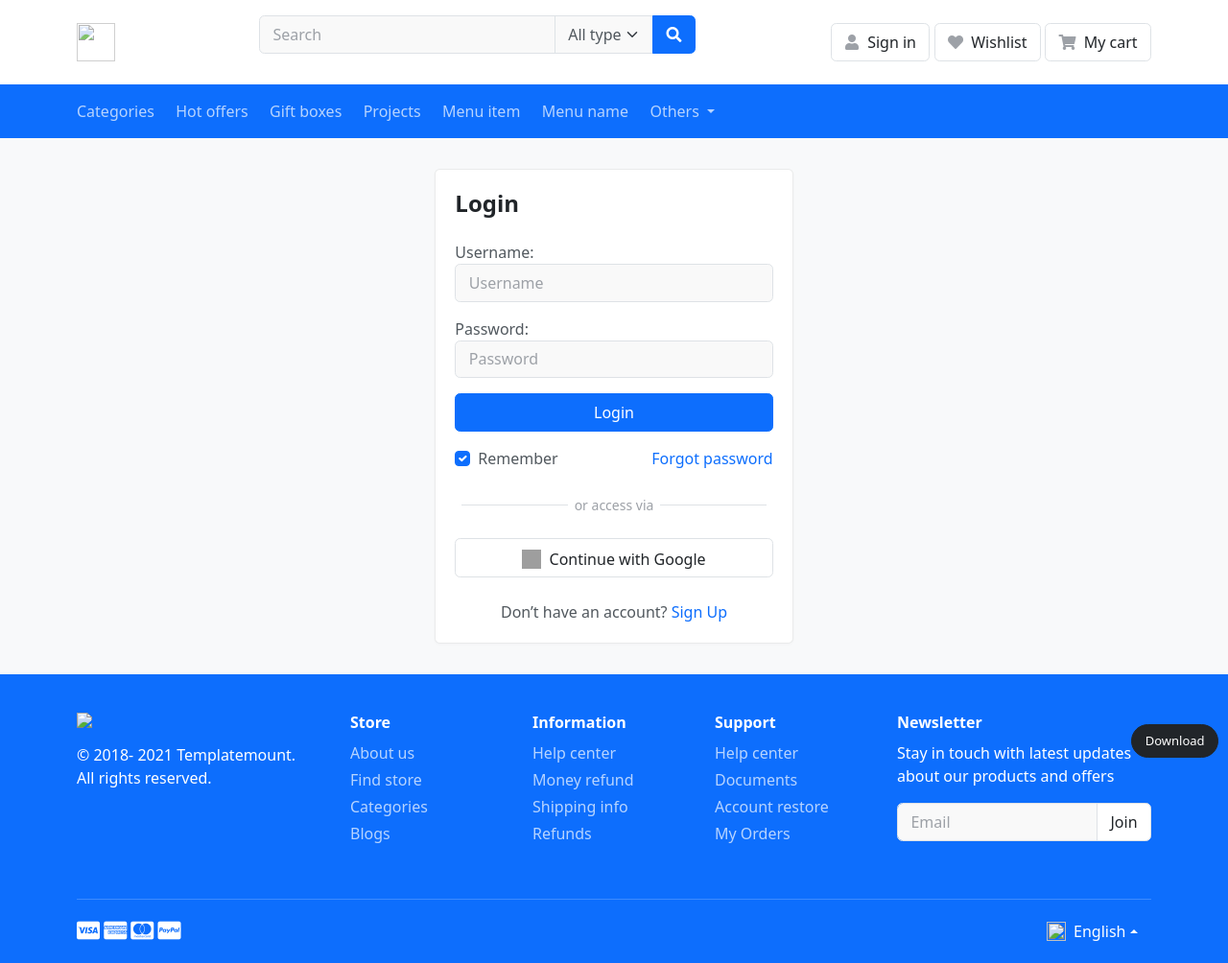
After one commit to mohsensami/django-shop, a Django app: page /accounts/login/ in a window 1280 px wide. The commit adds this page. Shown: the whole page at 96% size. Run offline with Django 4.2, Linux system fonts and the light colour scheme; some libraries are stand-ins or nearby versions; grey boxes are pictures that could not be loaded.

Commit message:
Login Form added and check auth in header

```diff
--- a/accounts/forms.py
+++ b/accounts/forms.py
@@ -39,7 +39,8 @@ class UserRegistrationForm(forms.Form):
     email = forms.EmailField(widget=forms.EmailInput(attrs={'class': 'form-control'}))
     full_name = forms.CharField(label='full name', widget=forms.TextInput(attrs={'class': 'form-control'}))
     phone = forms.CharField(max_length=11, widget=forms.TextInput(attrs={'class': 'form-control'}))
-    password = forms.CharField(widget=forms.PasswordInput(attrs={'class': 'form-control'}))
+    password1 = forms.CharField(widget=forms.PasswordInput(attrs={'class': 'form-control'}))
+    password2 = forms.CharField(label='Confirm Password', widget=forms.PasswordInput(attrs={'class': 'form-control'}))
 
     def clean_email(self):
             email = self.cleaned_data['email']
@@ -55,6 +56,20 @@ class UserRegistrationForm(forms.Form):
             raise ValidationError('This phone number already exists')
         return phone
 
+    def clean(self):
+        cd = super().clean()
+        p1 = cd.get('password1')
+        p2 = cd.get('password2')
+
+        if p1 and p2 and p1 != p2:
+            raise ValidationError('password missmatch!')
+
 
 class VerifyCodeForm(forms.Form):
     code = forms.IntegerField(widget=forms.TextInput(attrs={'class': 'form-control'}))
+
+
+
+class UserLoginForm(forms.Form):
+    username = forms.CharField(widget=forms.TextInput(attrs={'class': 'form-control', 'placeholder': 'Username'}))
+    password = forms.CharField(label='Password', widget=forms.PasswordInput(attrs={'class': 'form-control', 'placeholder': 'Password'}))
--- /dev/null
+++ b/accounts/templates/accounts/login.html
@@ -0,0 +1,20 @@
+{% extends 'base.html' %}
+
+{% block content %}
+<div class="col-md-4 mx-auto card mb-4">
+  <div class="card-body">
+    <h4 class="mb-4">Login</h4>
+  <form method="POST" novalidate>
+    {% csrf_token %}
+    {{ form.as_p }}
+    <input class="btn btn-primary w-100" type="submit" value="Login">
+
+  </form> <!-- form end.// -->
+  <div class="d-flex mb-3"> <label class="form-check me-auto"> <input class="form-check-input" type="checkbox" value="" checked=""> <span class="form-check-label"> Remember </span> </label> <a href="#" class="text-decoration-none">Forgot password</a> </div>
+  <p class="text-divider my-4">or access via</p>
+    <a href="#" class="btn btn-light w-100"> <img src="bootstrap5-ecommerce/images/icons/social/google.svg" height="20" width="20"> <span class="ms-1 align-middle">Continue with Google</span> </a>
+    <p class="mb-0 mt-4 text-center">Don’t have an account? <a href="#">Sign Up</a></p>
+</div>
+  <!-- card-body end.// -->
+</div>
+{% endblock %}
--- a/accounts/urls.py
+++ b/accounts/urls.py
@@ -6,4 +6,5 @@ app_name = 'accounts'
 urlpatterns = [
     path('register/', views.RegisterView.as_view()),
     path('verify/', views.UserRegisterVerifyCodeView.as_view(), name='verify_code'),
+    path('login/', views.LoginView.as_view(), name='login'),
 ]
--- a/accounts/views.py
+++ b/accounts/views.py
@@ -1,10 +1,11 @@
 from django.shortcuts import render, redirect
 from django.views import View
-from .forms import UserRegistrationForm, VerifyCodeForm
+from .forms import UserRegistrationForm, VerifyCodeForm, UserLoginForm
 import random
 from utils import send_otp_code
 from .models import OtpCode, User
 from django.contrib import messages
+from django.contrib.auth import authenticate, login, logout
 
 
 class RegisterView(View):
@@ -26,7 +27,7 @@ class RegisterView(View):
                 'phone_number': form.cleaned_data['phone'],
                 'email': form.cleaned_data['email'],
                 'full_name': form.cleaned_data['full_name'],
-                'password': form.cleaned_data['password'],
+                'password': form.cleaned_data['password1'],
             }
             messages.success(request, 'we sent you a code', 'success')
             return redirect('accounts:verify_code')
@@ -48,7 +49,7 @@ class UserRegisterVerifyCodeView(View):
             cd = form.cleaned_data
             if cd['code'] == code_instance.code:
                 User.objects.create_user(user_session['phone_number'], user_session['email'],
-                                         user_session['full_name'], user_session['password'])
+                                         user_session['full_name'], user_session['password1'])
 
                 code_instance.delete()
                 messages.success(request, 'you registered.', 'success')
@@ -57,3 +58,35 @@ class UserRegisterVerifyCodeView(View):
                 messages.error(request, 'this code is wrong', 'danger')
                 return redirect('accounts:verify_code')
         return redirect('shop:home')
+
+
+class LoginView(View):
+    form_class = UserLoginForm
+    template_name = 'accounts/login.html'
+
+    def setup(self, request, *args, **kwargs):
+        self.next = request.GET.get('next')
+        return super().setup(request, *args, **kwargs)
+
+    def dispatch(self, request, *args, **kwargs):
+        if request.user.is_authenticated:
+            return redirect('shop:home')
+        return super().dispatch(request, *args, **kwargs)
+
+    def get(self, request):
+        form = self.form_class()
+        return render(request, self.template_name, {'form': form})
+
+    def post(self, request):
+        form = self.form_class(request.POST)
+        if form.is_valid():
+            cd = form.cleaned_data
+            user = authenticate(request, username=cd['username'], password=cd['password'])
+            if user is not None:
+                login(request, user)
+                messages.success(request, 'you logged in successfully', 'success')
+                if self.next:
+                    return redirect(self.next)
+                return redirect('shop:home')
+            messages.error(request, 'username or password is wrong', 'warning')
+        return render(request, self.template_name, {'form': form})
--- a/config/settings.py
+++ b/config/settings.py
@@ -129,3 +129,5 @@ STATICFILES_DIRS = [
 DEFAULT_AUTO_FIELD = 'django.db.models.BigAutoField'
 
 AUTH_USER_MODEL = 'accounts.User'
+
+LOGIN_URL = '/accounts/login/'
--- a/templates/inc/header.html
+++ b/templates/inc/header.html
@@ -9,9 +9,16 @@
 				</div>
 				<div class="order-lg-last col-lg-5 col-sm-8 col-8">
 					<div class="float-end">
-						<a href="#" class="btn btn-light">
-						    <i class="fa fa-user"></i>  <span class="ms-1 d-none d-sm-inline-block">Sign in  </span>
-						</a>
+
+						    {% if request.user.is_authenticated %}
+							<a href="#" class="btn btn-light">
+								<i class="fa fa-user"></i>  <span class="ms-1 d-none d-sm-inline-block">Dashboard  </span>
+							</a>
+							{% else %}
+							<a href="{% url 'accounts:login' %}" class="btn btn-light">
+								<i class="fa fa-user"></i>  <span class="ms-1 d-none d-sm-inline-block">Sign in  </span>
+							</a>
+							{% endif %}
 						<a href="#" class="btn btn-light">
 							<i class="fa fa-heart"></i>  <span class="ms-1 d-none d-sm-inline-block">Wishlist</span>
 						</a>
```
